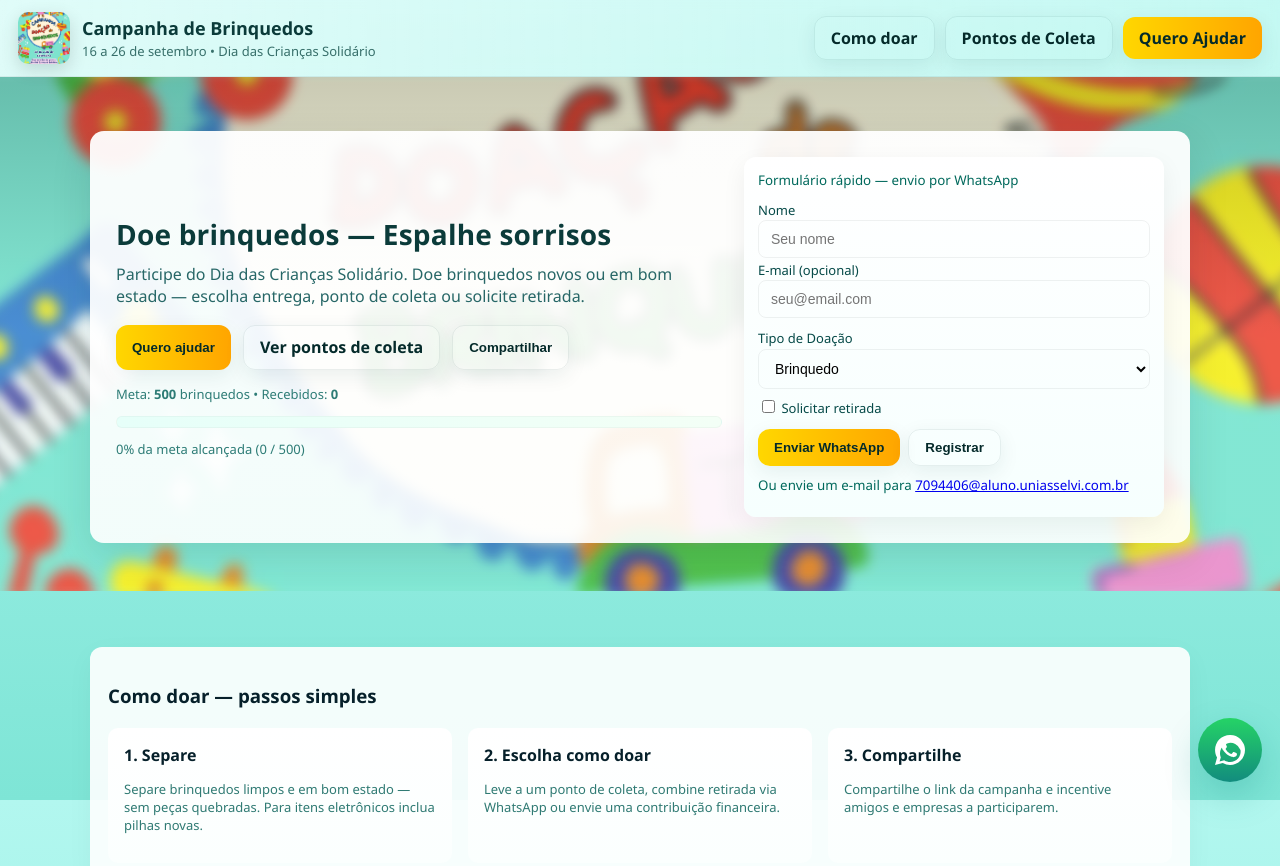
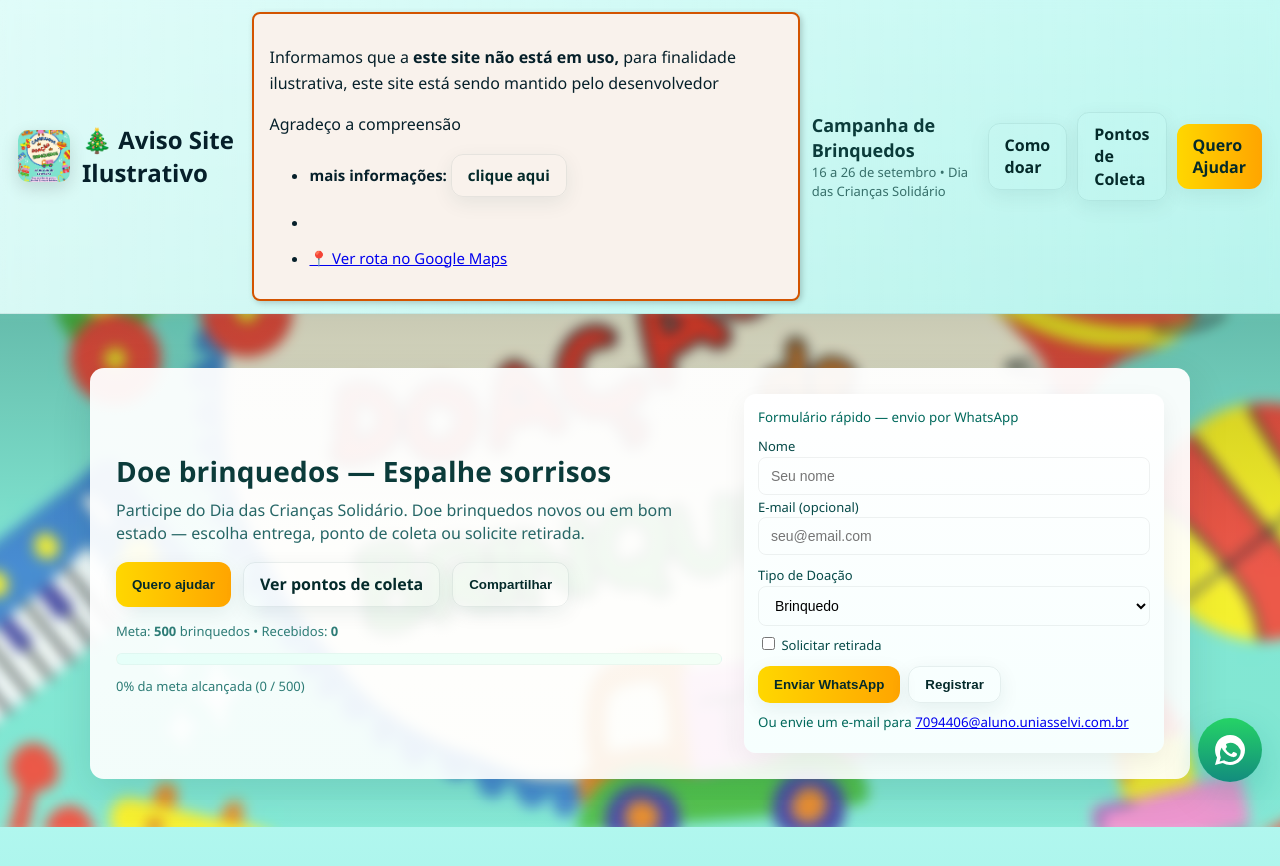
Before and after one commit to IvanM1999/CampanhaFaculdade, a website: page index.html in a window 1280 px wide. Shown: the top 866 px of the page. Drawn offline with Linux system fonts and the light colour scheme.

Commit message:
Add notice about illustrative site usage

```diff
--- a/index.html
+++ b/index.html
@@ -272,6 +272,22 @@
       <div class="logo" aria-hidden="true">
         <img src="/assets/campanha.jpg" alt="Campanha de Brinquedos (logo)" />
       </div>
+      <h2>🎄 Aviso Site Ilustrativo </h2>
+<div style="background:#f9f2ec; border:2px solid #d35400; padding:15px; border-radius:8px; box-shadow:2px 2px 6px rgba(0,0,0,0.2);">
+    <p style="font-size:16px; line-height:1.6;">
+        Informamos que a <strong>este site não está em uso,</strong> para finalidade ilustrativa, este site está sendo mantido pelo desenvolvedor
+    </p>
+    <p style="font-size:16px; line-height:1.6;">
+        Agradeço a compreensão
+    </p>
+    <ul style="font-size:15px; margin-top:10px;">
+        <li><strong>mais informações:</strong>  <a class="btn btn-ghost" href="https://ivanmontibeller.onrender.com">clique aqui</a>
+        <li> <p> </p>
+        <li><a class="xp-button" href="https://www.google.com/maps/dir/ESF+Progresso/AG+Garcia" target="_blank">
+            📍 Ver rota no Google Maps
+        </a></li>
+    </ul>
+</div>
       <div>
         <h1>Campanha de Brinquedos</h1>
         <div class="muted-2" style="font-size:13px">16 a 26 de setembro • Dia das Crianças Solidário</div>
```
